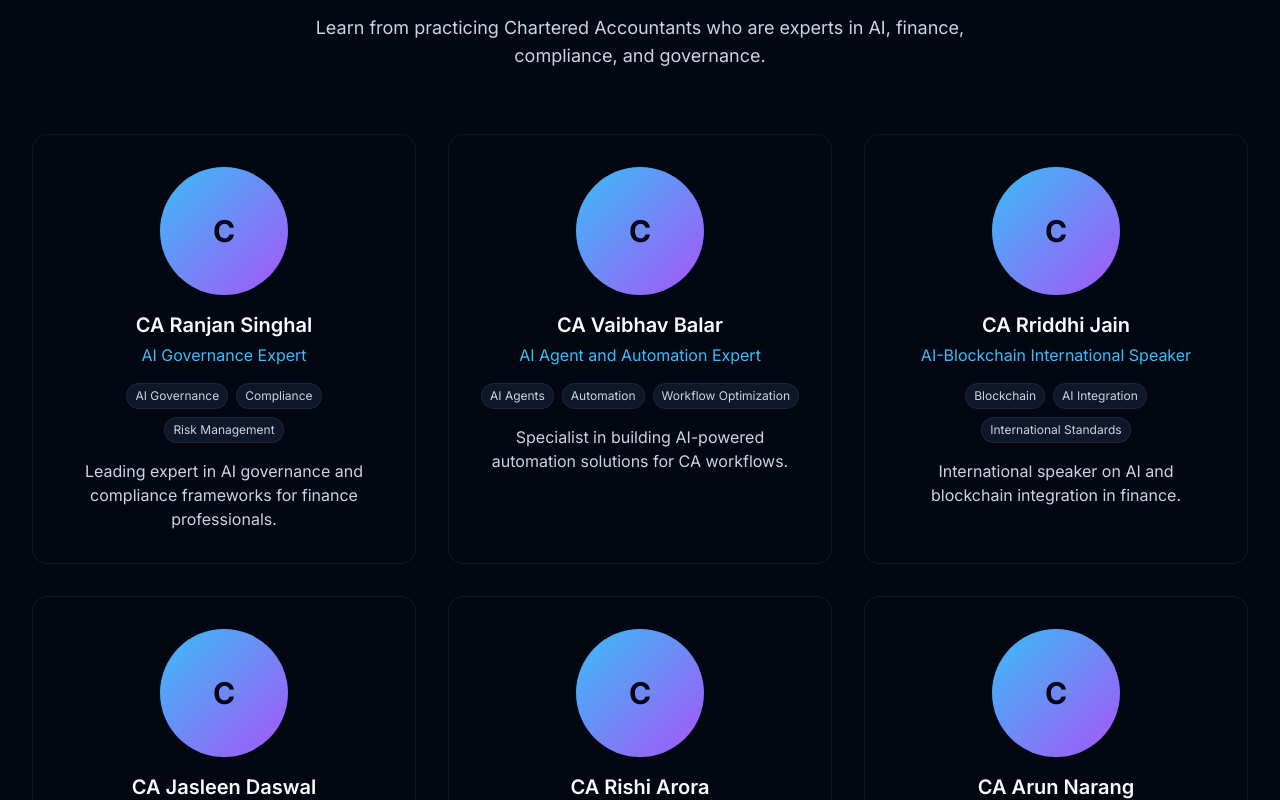
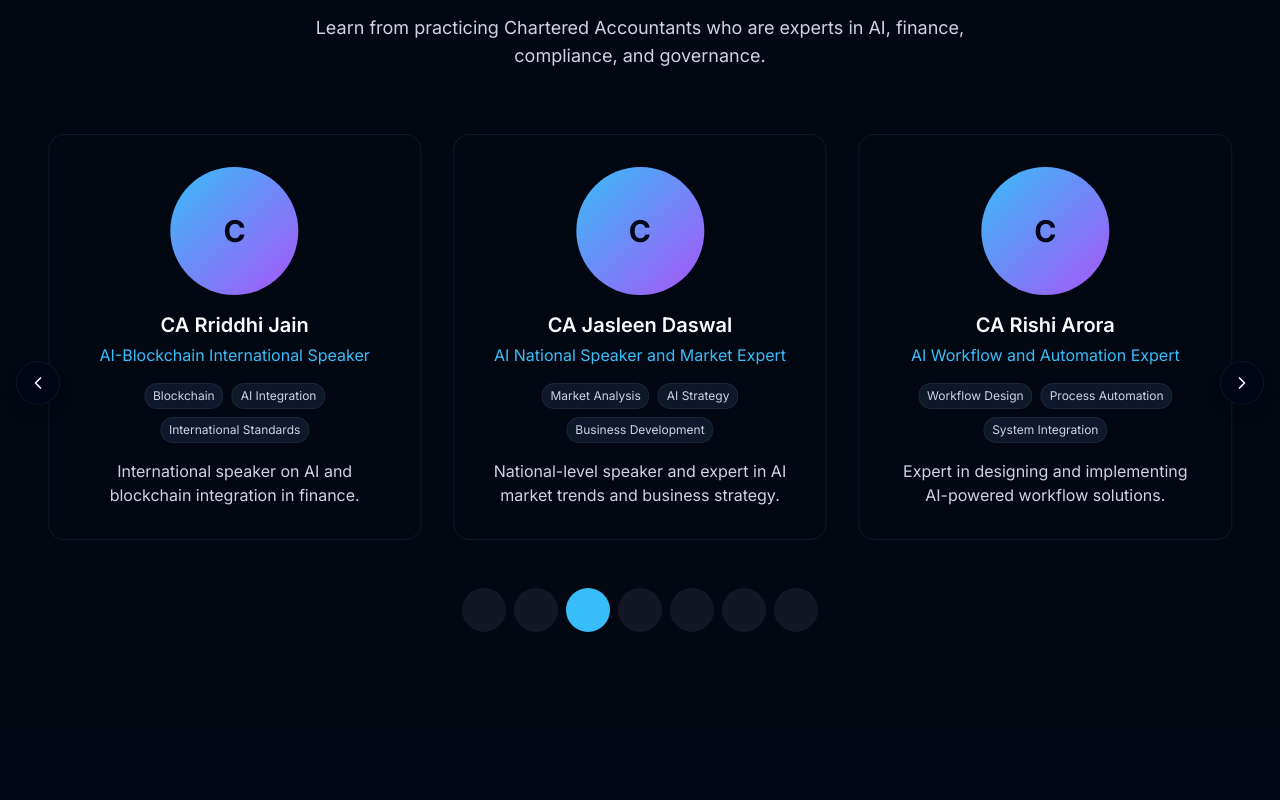
Before and after one commit to accrulabsrj/latestAccruLabs, a Next.js app: page /accrutrain in a window 1280 px wide. Shown: the part 5060-5860 px from the top of the page. Built offline with nearby package versions, Linux system fonts and the light colour scheme.

Commit message:
Add rotating carousel for experts section with auto-rotation feature

```diff
--- a/app/accrutrain/page.tsx
+++ b/app/accrutrain/page.tsx
@@ -9,7 +9,7 @@ import { Button } from "@/components/Button";
 import { Grid } from "@/components/Grid";
 import { Calendar, CalendarEvent } from "@/components/Calendar";
 import { Accordion } from "@/components/Accordion";
-import { InstructorCard } from "@/components/InstructorCard";
+import { ExpertCarousel } from "@/components/ExpertCarousel";
 import { AnimatedSection, AnimatedItem } from "@/components/AnimatedSection";
 import { Badge } from "@/components/Badge";
 import { useResponsive } from "@/hooks/useResponsive";
@@ -224,6 +224,72 @@ const aiTools = [
     name: "Audit Assistant",
     discount: "40% off",
     description: "Streamline audit processes with AI",
+  },
+];
+
+const instructors = [
+  {
+    id: "1",
+    name: "CA Ranjan Singhal",
+    role: "AI Governance Expert",
+    expertise: ["AI Governance", "Compliance", "Risk Management"],
+    bio: "Leading expert in AI governance and compliance frameworks for finance professionals.",
+  },
+  {
+    id: "2",
+    name: "CA Vaibhav Balar",
+    role: "AI Agent and Automation Expert",
+    expertise: ["AI Agents", "Automation", "Workflow Optimization"],
+    bio: "Specialist in building AI-powered automation solutions for CA workflows.",
+  },
+  {
+    id: "3",
+    name: "CA Rriddhi Jain",
+    role: "AI-Blockchain International Speaker",
+    expertise: ["Blockchain", "AI Integration", "International Standards"],
+    bio: "International speaker on AI and blockchain integration in finance.",
+  },
+  {
+    id: "4",
+    name: "CA Jasleen Daswal",
+    role: "AI National Speaker and Market Expert",
+    expertise: ["Market Analysis", "AI Strategy", "Business Development"],
+    bio: "National-level speaker and expert in AI market trends and business strategy.",
+  },
+  {
+    id: "5",
+    name: "CA Rishi Arora",
+    role: "AI Workflow and Automation Expert",
+    expertise: ["Workflow Design", "Process Automation", "System Integration"],
+    bio: "Expert in designing and implementing AI-powered workflow solutions.",
+  },
+  {
+    id: "6",
+    name: "CA Arun Narang",
+    role: "AI National Speaker, FCA",
+    expertise: ["AI Strategy", "Finance", "Compliance"],
+    bio: "FCA and national speaker on AI applications in finance and compliance.",
+  },
+  {
+    id: "7",
+    name: "CA Kumar Venkatesh",
+    role: "AI Hackathon Winner & Audit Expert",
+    expertise: ["Audit", "AI Innovation", "Hackathon Winner"],
+    bio: "AI hackathon winner and audit expert specializing in innovative audit solutions.",
+  },
+  {
+    id: "8",
+    name: "CA Mamta Kothari",
+    role: "Insolvency Expert & AI Faculty",
+    expertise: ["Insolvency", "AI Faculty", "Corporate Restructuring"],
+    bio: "Insolvency expert and AI faculty member with expertise in corporate restructuring and AI applications.",
+  },
+  {
+    id: "9",
+    name: "CA Vinit Kohli",
+    role: "Well Known Faculty & Life Coach",
+    expertise: ["Faculty", "Life Coaching", "Professional Development"],
+    bio: "Well known faculty member and life coach dedicated to professional development and growth.",
   },
 ];
 
@@ -483,54 +549,11 @@ export default function AccruTrainPage() {
             description="Learn from practicing Chartered Accountants who are experts in AI, finance, compliance, and governance."
             className="bg-background-secondary"
           >
-            <Grid cols={{ mobile: 1, tablet: 2, desktop: 3 }} gap="lg">
-              {[
-                {
-                  id: "1",
-                  name: "CA Ranjan Singhal",
-                  role: "AI Governance Expert",
-                  expertise: ["AI Governance", "Compliance", "Risk Management"],
-                  bio: "Leading expert in AI governance and compliance frameworks for finance professionals.",
-                },
-                {
-                  id: "2",
-                  name: "CA Vaibhav Balar",
-                  role: "AI Agent and Automation Expert",
-                  expertise: ["AI Agents", "Automation", "Workflow Optimization"],
-                  bio: "Specialist in building AI-powered automation solutions for CA workflows.",
-                },
-                {
-                  id: "3",
-                  name: "CA Rriddhi Jain",
-                  role: "AI-Blockchain International Speaker",
-                  expertise: ["Blockchain", "AI Integration", "International Standards"],
-                  bio: "International speaker on AI and blockchain integration in finance.",
-                },
-                {
-                  id: "4",
-                  name: "CA Jasleen Daswal",
-                  role: "AI National Speaker and Market Expert",
-                  expertise: ["Market Analysis", "AI Strategy", "Business Development"],
-                  bio: "National-level speaker and expert in AI market trends and business strategy.",
-                },
-                {
-                  id: "5",
-                  name: "CA Rishi Arora",
-                  role: "AI Workflow and Automation Expert",
-                  expertise: ["Workflow Design", "Process Automation", "System Integration"],
-                  bio: "Expert in designing and implementing AI-powered workflow solutions.",
-                },
-                {
-                  id: "6",
-                  name: "CA Arun Narang",
-                  role: "AI National Speaker, FCA",
-                  expertise: ["AI Strategy", "Finance", "Compliance"],
-                  bio: "FCA and national speaker on AI applications in finance and compliance.",
-                },
-              ].map((instructor) => (
-                <InstructorCard key={instructor.id} instructor={instructor} />
-              ))}
-            </Grid>
+            <ExpertCarousel
+              experts={instructors}
+              autoRotate={true}
+              rotationInterval={3000}
+            />
           </Section>
         </AnimatedSection>
 
--- /dev/null
+++ b/components/ExpertCarousel.tsx
@@ -0,0 +1,168 @@
+"use client";
+
+import React, { useEffect, useState, useRef } from "react";
+import { cn } from "@/lib/utils";
+import { useResponsive } from "@/hooks/useResponsive";
+import { InstructorCard } from "./InstructorCard";
+import { ChevronLeft, ChevronRight } from "lucide-react";
+import { Button } from "./Button";
+
+export interface ExpertCarouselProps {
+  experts: Array<{
+    id: string;
+    name: string;
+    role: string;
+    expertise: string[];
+    bio: string;
+    photo?: string;
+    profileUrl?: string;
+  }>;
+  autoRotate?: boolean;
+  rotationInterval?: number;
+  className?: string;
+}
+
+export function ExpertCarousel({
+  experts,
+  autoRotate = true,
+  rotationInterval = 3000,
+  className,
+}: ExpertCarouselProps) {
+  const [currentIndex, setCurrentIndex] = useState(0);
+  const [isPaused, setIsPaused] = useState(false);
+  const intervalRef = useRef<NodeJS.Timeout | null>(null);
+  const { isMobile, isTablet } = useResponsive();
+  const containerRef = useRef<HTMLDivElement>(null);
+
+  // Determine how many experts to show at once
+  const itemsPerView = isMobile ? 1 : isTablet ? 2 : 3;
+
+  useEffect(() => {
+    if (autoRotate && !isPaused && experts.length > itemsPerView) {
+      intervalRef.current = setInterval(() => {
+        setCurrentIndex((prev) => (prev + 1) % (experts.length - itemsPerView + 1));
+      }, rotationInterval);
+    }
+
+    return () => {
+      if (intervalRef.current) {
+        clearInterval(intervalRef.current);
+      }
+    };
+  }, [autoRotate, isPaused, experts.length, itemsPerView, rotationInterval]);
+
+  const goToNext = () => {
+    setCurrentIndex((prev) => (prev + 1) % (experts.length - itemsPerView + 1));
+    if (intervalRef.current) {
+      clearInterval(intervalRef.current);
+    }
+  };
+
+  const goToPrevious = () => {
+    setCurrentIndex((prev) => (prev - 1 + (experts.length - itemsPerView + 1)) % (experts.length - itemsPerView + 1));
+    if (intervalRef.current) {
+      clearInterval(intervalRef.current);
+    }
+  };
+
+  const handleMouseEnter = () => {
+    setIsPaused(true);
+  };
+
+  const handleMouseLeave = () => {
+    setIsPaused(false);
+  };
+
+  if (experts.length === 0) return null;
+
+  // If we have fewer experts than items per view, show all
+  const visibleExperts = experts.length <= itemsPerView
+    ? experts
+    : experts.slice(currentIndex, currentIndex + itemsPerView);
+
+  return (
+    <div
+      className={cn("relative w-full", className)}
+      onMouseEnter={handleMouseEnter}
+      onMouseLeave={handleMouseLeave}
+    >
+      {/* Carousel Container */}
+      <div
+        ref={containerRef}
+        className="relative overflow-hidden"
+      >
+        <div
+          className={cn(
+            "flex transition-transform duration-500 ease-in-out",
+            experts.length <= itemsPerView && "justify-center"
+          )}
+          style={{
+            transform: experts.length > itemsPerView
+              ? `translateX(-${currentIndex * (100 / itemsPerView)}%)`
+              : "translateX(0)",
+          }}
+        >
+          {experts.map((expert, index) => (
+            <div
+              key={expert.id}
+              className={cn(
+                "flex-shrink-0",
+                isMobile ? "w-full px-2" : isTablet ? "w-1/2 px-3" : "w-1/3 px-4"
+              )}
+            >
+              <InstructorCard instructor={expert} />
+            </div>
+          ))}
+        </div>
+      </div>
+
+      {/* Navigation Arrows */}
+      {experts.length > itemsPerView && (
+        <>
+          <Button
+            variant="secondary"
+            size="sm"
+            className="absolute left-0 top-1/2 -translate-y-1/2 -translate-x-2 md:-translate-x-4 z-10 rounded-full p-2 h-10 w-10 bg-background/80 backdrop-blur-sm border border-border shadow-lg hover:bg-background-secondary"
+            onClick={goToPrevious}
+            aria-label="Previous expert"
+          >
+            <ChevronLeft className="w-5 h-5" />
+          </Button>
+          <Button
+            variant="secondary"
+            size="sm"
+            className="absolute right-0 top-1/2 -translate-y-1/2 translate-x-2 md:translate-x-4 z-10 rounded-full p-2 h-10 w-10 bg-background/80 backdrop-blur-sm border border-border shadow-lg hover:bg-background-secondary"
+            onClick={goToNext}
+            aria-label="Next expert"
+          >
+            <ChevronRight className="w-5 h-5" />
+          </Button>
+        </>
+      )}
+
+      {/* Dots Indicator */}
+      {experts.length > itemsPerView && (
+        <div className="flex justify-center gap-2 mt-6">
+          {Array.from({ length: experts.length - itemsPerView + 1 }).map((_, index) => (
+            <button
+              key={index}
+              onClick={() => {
+                setCurrentIndex(index);
+                if (intervalRef.current) {
+                  clearInterval(intervalRef.current);
+                }
+              }}
+              className={cn(
+                "h-2 rounded-full transition-all duration-300",
+                currentIndex === index
+                  ? "w-8 bg-primary"
+                  : "w-2 bg-border hover:bg-primary/50"
+              )}
+              aria-label={`Go to expert ${index + 1}`}
+            />
+          ))}
+        </div>
+      )}
+    </div>
+  );
+}
--- a/components/TeamSection.tsx
+++ b/components/TeamSection.tsx
@@ -2,9 +2,8 @@
 
 import React from "react";
 import { cn } from "@/lib/utils";
-import { useResponsive } from "@/hooks/useResponsive";
 import { Section } from "./Section";
-import { InstructorCard } from "./InstructorCard";
+import { ExpertCarousel } from "./ExpertCarousel";
 
 export interface TeamMember {
   id: string;
@@ -25,8 +24,6 @@ export function TeamSection({
   members = [],
   className,
 }: TeamSectionProps) {
-  const { isMobile, isTablet } = useResponsive();
-
   const defaultMembers: TeamMember[] = [
     {
       id: "1",
@@ -102,20 +99,11 @@ export function TeamSection({
       description="A team of Chartered Accountants and AI specialists dedicated to building trust-first AI systems for finance, compliance, and governance."
       className={cn("bg-background-secondary", className)}
     >
-      <div
-        className={cn(
-          "grid gap-6",
-          isMobile
-            ? "grid-cols-1"
-            : isTablet
-            ? "grid-cols-2"
-            : "grid-cols-3 lg:grid-cols-4"
-        )}
-      >
-        {displayMembers.map((member) => (
-          <InstructorCard key={member.id} instructor={member} />
-        ))}
-      </div>
+      <ExpertCarousel
+        experts={displayMembers}
+        autoRotate={true}
+        rotationInterval={3000}
+      />
     </Section>
   );
 }
```
